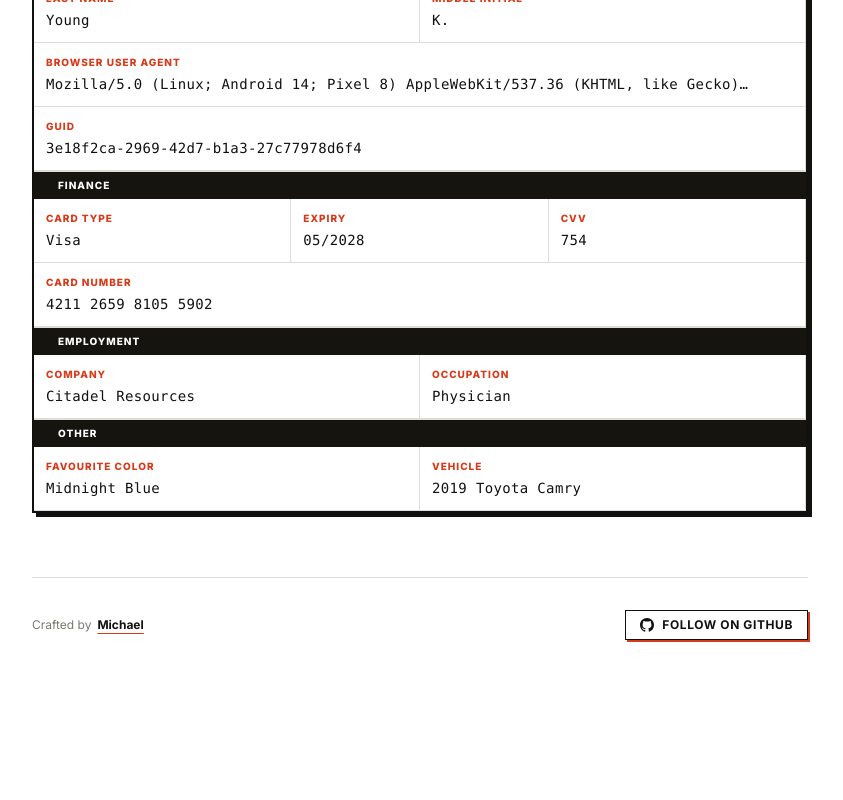
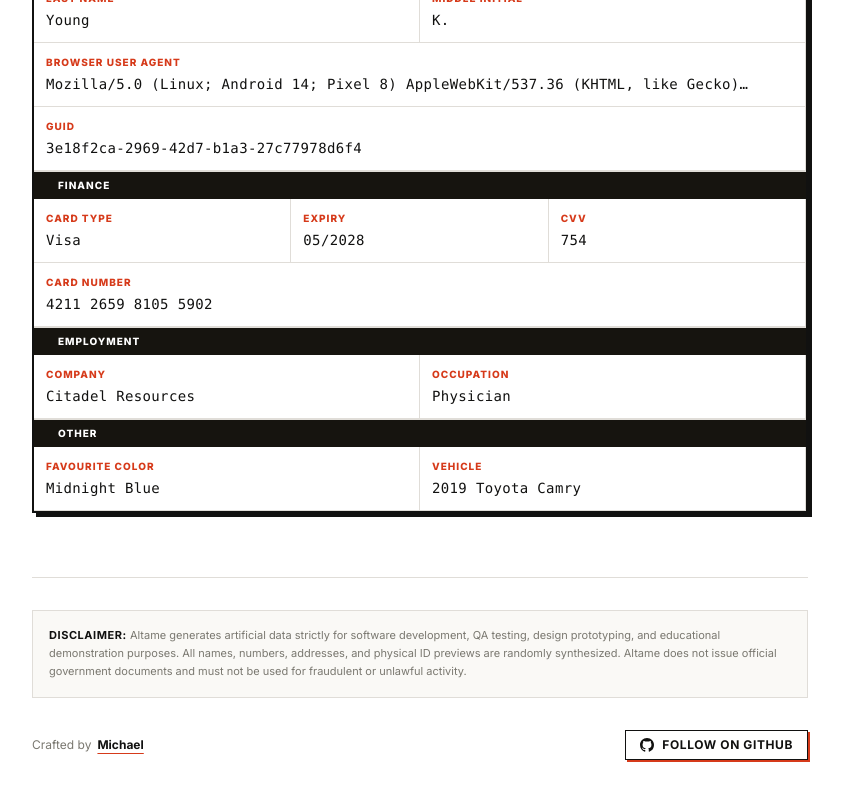
Before and after one commit to ChidiebereMichael18/AltaMe, a Next.js app: page / in a window 1280 px wide. Shown: the part 1194-1994 px from the top of the page, without its empty margins (220-1063 px from the left). Before the commit the page ends 1930 px from the top, so only its background shows below. Built offline with nearby package versions, Linux system fonts and the light colour scheme.

Commit message:
Disclaimer should be used for educational purposes

```diff
--- a/app/components/IDCardModal.tsx
+++ b/app/components/IDCardModal.tsx
@@ -308,7 +308,12 @@ export function IDCardModal({ identity, onClose }: IDCardModalProps) {
             {savedStatus ? 'Saved to Device!' : 'Save Card Document'}
           </button>
         </div>
+
+        <p className="text-[10px] text-[#b8b6b0] text-center mt-3 uppercase tracking-wider font-semibold">
+          For Development & Testing Simulation Only · Not an Official Document
+        </p>
       </div>
     </div>
+
   );
 }
--- a/app/page.tsx
+++ b/app/page.tsx
@@ -219,7 +219,14 @@ export default function Home() {
         )}
 
         {/* Footer */}
-        <footer className="mt-16 pt-8 border-t border-[#e0ddd8] flex flex-col sm:flex-row items-center justify-between gap-4">
+        <footer className="mt-16 pt-8 border-t border-[#e0ddd8] space-y-6">
+          {/* Legal / Dev Disclaimer */}
+          <div className="bg-[#faf9f6] border border-[#e0ddd8] p-4 text-[11px] text-[#7a7870] leading-relaxed">
+            <span className="font-bold uppercase tracking-wider text-[#111110]">Disclaimer: </span>
+            Altame generates artificial data strictly for software development, QA testing, design prototyping, and educational demonstration purposes. All names, numbers, addresses, and physical ID previews are randomly synthesized. Altame does not issue official government documents and must not be used for fraudulent or unlawful activity.
+          </div>
+
+          <div className="flex flex-col sm:flex-row items-center justify-between gap-4 pt-2">
             <div className="flex items-center gap-1.5 text-xs text-[#7a7870]">
               <span>Crafted by</span>
               <a
@@ -243,7 +250,9 @@ export default function Home() {
               </svg>
               Follow on GitHub
             </a>
+          </div>
         </footer>
+
       </main>
 
 
--- a/app/saved/page.tsx
+++ b/app/saved/page.tsx
@@ -203,7 +203,16 @@ export default function SavedVaultPage() {
             ))}
           </div>
         )}
+
+        {/* Footer Disclaimer */}
+        <footer className="mt-16 pt-8 border-t border-[#e0ddd8]">
+          <div className="bg-[#faf9f6] border border-[#e0ddd8] p-4 text-[11px] text-[#7a7870] leading-relaxed">
+            <span className="font-bold uppercase tracking-wider text-[#111110]">Disclaimer: </span>
+            Altame generates artificial data strictly for software development, QA testing, design prototyping, and educational demonstration purposes. All names, numbers, addresses, and physical ID previews are randomly synthesized. Altame does not issue official government documents and must not be used for fraudulent or unlawful activity.
+          </div>
+        </footer>
       </main>
+
 
       {activeIDModalIdentity && (
         <IDCardModal
```
Lines whose indentation alone changed are shown as unchanged.
